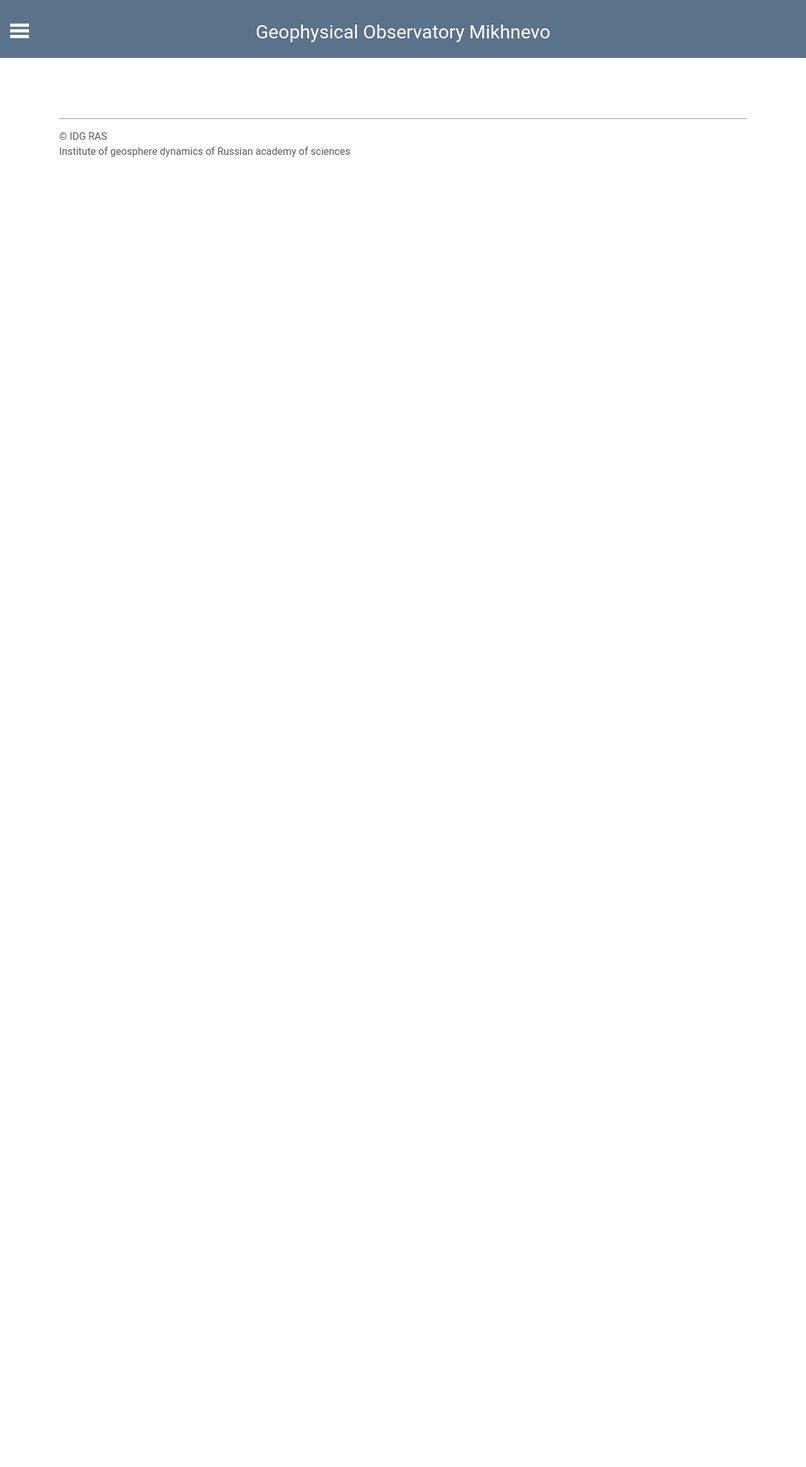
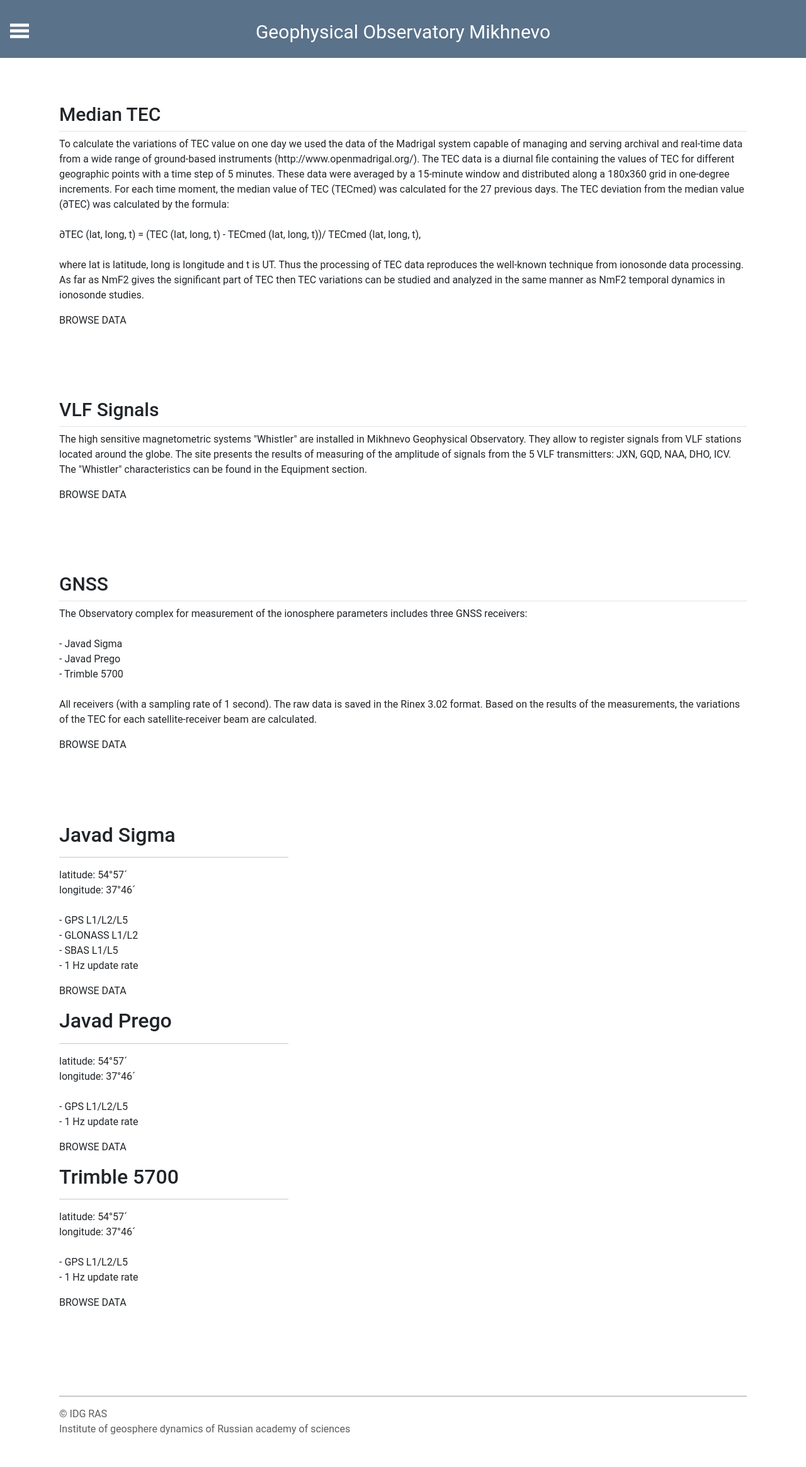
Before and after one commit to katyacoffee/WebSite, a Django app: page /equipment in a window 1280 px wide. Shown: the whole page at 63% size. Before the commit the page ends 249 px from the top, so only its background shows below. Run offline with Django 4.2, Linux system fonts and the light colour scheme; some libraries are stand-ins or nearby versions.

Commit message:
refactor

```diff
--- a/templates/equipment.html
+++ b/templates/equipment.html
@@ -4,39 +4,145 @@
     Equipment
 {% endblock %}
 
-{#<main>#}
-{#<h2 class="pb-2 border-bottom"#}
-{#    style="font-family: 'Roboto', sans-serif; font-size: 30px;">The#}
-{#    Observatory</h2>#}
-{#            <hr>#}
-{#<p style="font-family: 'Roboto', sans-serif;">The Geophysical Observatory#}
-{#    Mikhnevo was founded in 1954. The#}
-{#    Observatory is located at 80 km to#}
-{#    the south of Moscow (54 ° 57' N, 37 ° 46' E). The Observatory carries#}
-{#    out investigations of the#}
-{#    mechanisms of interrelated disturbances in the internal and external#}
-{#    geospheres of the Earth.#}
-{#    The observatory is equipped with a multifunctional measuring systems,#}
-{#    which includes:</p>#}
-{#<p style="font-family: 'Roboto', sans-serif;">- Small aperture seismic#}
-{#    array</p>#}
-{#<p style="font-family: 'Roboto', sans-serif;">- Magnetometric complex</p>#}
-{#<p style="font-family: 'Roboto', sans-serif;">- HF, LF, VLF and ELF#}
-{#    receivers</p>#}
-{#<p style="font-family: 'Roboto', sans-serif;">- Weather station</p>#}
-{#<p style="font-family: 'Roboto', sans-serif;">This equipment makes it#}
-{#    possible to carry out synchronous and#}
-{#    coordinated measurements of#}
-{#    lithospheric, atmospheric and ionospheric processes.</p>#}
+{#{% block content %}#}
+{#    <nav class="navbar navbar-default navbar-fixed-top">#}
+{#        <div class="container-fluid" id="header">#}
+{#            <div id="top-banner" class="row xs-hidden">#}
+{#                <div class="container">#}
+{#                    <img id="image-emb" src="../img/emb.png">#}
+{#                    <p id="name">Geophysical Observatory Mikhnevo</p>#}
+{#                </div>#}
+{#            </div>#}
+{#            <div id="navbar-header-wrapper" class="container">#}
+{#                <div class="navbar-header">#}
+{#                    <button id="menu-button" type="button" class="navbar-toggle" data-toggle="collapse"#}
+{#                            data-target="#header-nav">#}
+{#                        <span class="icon-bar"></span>#}
+{#                        <span class="icon-bar"></span>#}
+{#                        <span class="icon-bar"></span>#}
+{#                    </button>#}
+{#                </div>#}
+{#                <div class="collapse navbar-collapse" id="header-nav">#}
+{#                    <ul class="nav nav-justified">#}
+{#                        <li><a href="index.html">HOME</a></li>#}
+{#                        <li><a href="data.html">DATA</a></li>#}
+{#                        <li><a href="equipment.html" class="active">EQUIPMENT</a></li>#}
+{#                        <li><a href="contacts.html">CONTACTS</a></li>#}
+{#                    </ul>#}
+{#                </div>#}
+{#            </div>#}
+{#        </div>#}
+{#    </nav>#}
+{##}
+{#    <div id="main">#}
+{##}
+{#    <div class="container-fluid" id="first">#}
+{#        <div class="row">#}
+{#            <div class="container">#}
+{#                <h1>Median TEC</h1><br>#}
+{#                <div id="TEC_picture">#}
+{#                </div>#}
+{#                <p>To calculate the variations of TEC value on one day we used the data of the Madrigal system capable#}
+{#                    of managing and serving archival and real-time data from a wide range of ground-based instruments#}
+{#                    (http://www.openmadrigal.org/). The TEC data is a diurnal file containing the values of TEC for#}
+{#                    different geographic points with a time step of 5 minutes. These data were averaged by a 15-minute#}
+{#                    window and distributed along a 180x360 grid in one-degree increments. For each time moment, the#}
+{#                    median value of TEC (TECmed) was calculated for the 27 previous days. The TEC deviation from the#}
+{#                    median value (∂TEC) was calculated by the formula:<br><br>#}
+{##}
+{#                    ∂TEC (lat, long, t) = (TEC (lat, long, t) - TECmed (lat, long, t))/ TECmed (lat, long, t),<br><br>#}
+{##}
+{#                    where lat is latitude, long is longitude and t is UT. Thus the processing of TEC data reproduces the#}
+{#                    well-known technique from ionosonde data processing. As far as NmF2 gives the significant part of#}
+{#                    TEC then TEC variations can be studied and analyzed in the same manner as NmF2 temporal dynamics in#}
+{#                    ionosonde studies.</p>#}
+{#                <div class="data">#}
+{#                    <p>BROWSE DATA</p>#}
+{#                </div>#}
+{#            </div>#}
+{#        </div>#}
+{#    </div>#}
+{##}
+{#    <div class="container-fluid" id="second">#}
+{#        <div class="row">#}
+{#            <div class="container">#}
+{#                <h1>VLF Signals</h1><br>#}
+{#                <div id="map_picture">#}
+{#                </div>#}
+{#                <p>The high sensitive magnetometric systems "Whistler" are installed in Mikhnevo Geophysical#}
+{#                    Observatory. They allow to register signals from VLF stations located around the globe. The site#}
+{#                    presents the results of measuring of the amplitude of signals from the 5 VLF transmitters: JXN, GQD,#}
+{#                    NAA, DHO, ICV. The "Whistler" characteristics can be found in the Equipment section.</p>#}
+{#                <div class="data">#}
+{#                    <p>BROWSE DATA</p>#}
+{#                </div>#}
+{#            </div>#}
+{#        </div>#}
+{#    </div>#}
+{##}
+{#    <div class="container-fluid" id="third">#}
+{#        <div class="row">#}
+{#            <div class="container">#}
+{#                <h1>GNSS</h1><br>#}
+{#                <p>The Observatory complex for measurement of the ionosphere parameters includes three GNSS#}
+{#                    receivers:<br>#}
+{#                    <br>- Javad Sigma#}
+{#                    <br>- Javad Prego#}
+{#                    <br>- Trimble 5700#}
+{#                    <br><br>#}
+{#                    All receivers (with a sampling rate of 1 second). The raw data is saved in the Rinex 3.02 format.#}
+{#                    Based on the results of the measurements, the variations of the TEC for each satellite-receiver beam#}
+{#                    are calculated.</p>#}
+{#                <div class="col-md-4">#}
+{#                    <div class="box">#}
+{#                        <h2>Javad Sigma</h2>#}
+{#                        <hr>#}
+{#                        <p>latitude: 54°57´<br>#}
+{#                            longitude: 37°46´<br><br>#}
+{#                            - GPS L1/L2/L5<br>#}
+{#                            - GLONASS L1/L2<br>#}
+{#                            - SBAS L1/L5<br>#}
+{#                            - 1 Hz update rate</p>#}
+{#                        <div class="data">#}
+{#                            <p>BROWSE DATA</p>#}
+{#                        </div>#}
+{#                    </div>#}
+{#                </div>#}
+{#                <div class="col-md-4">#}
+{#                    <div class="box">#}
+{#                        <h2>Javad Prego</h2>#}
+{#                        <hr>#}
+{#                        <p>latitude: 54°57´<br>#}
+{#                            longitude: 37°46´<br><br>#}
+{#                            - GPS L1/L2/L5<br>#}
+{#                            - 1 Hz update rate</p>#}
+{#                        <div class="data">#}
+{#                            <p>BROWSE DATA</p>#}
+{#                        </div>#}
+{#                    </div>#}
+{#                </div>#}
+{#                <div class="col-md-4">#}
+{#                    <div class="box">#}
+{#                        <h2>Trimble 5700</h2>#}
+{#                        <hr>#}
+{#                        <p>latitude: 54°57´<br>#}
+{#                            longitude: 37°46´<br><br>#}
+{#                            - GPS L1/L2/L5<br>#}
+{#                            - 1 Hz update rate</p>#}
+{#                        <div class="data">#}
+{#                            <p>BROWSE DATA</p>#}
+{#                        </div>#}
+{#                    </div>#}
+{#                </div>#}
+{#            </div>#}
+{#        </div>#}
+{#    </div>#}
+{#{% endblock %}#}
 
-<div id="main">
-
-    <div class="container-fluid" id="first">
-        <div class="row">
-            <div class="container">
-                <h1 style="font-family: 'Roboto', sans-serif;">Median TEC</h1><br>
-                <div id="TEC_picture">
-                </div>
+{% block content %}
+    <div class="container px-4 py-5" id="main-contents">
+        <h2 class="pb-2 border-bottom"
+            style="font-family: 'Roboto', sans-serif; font-size: 30px;">Median TEC</h2>
         <p style="font-family: 'Roboto', sans-serif;">To calculate the variations
             of TEC value on one day we used the data of the Madrigal system
             capable
@@ -54,7 +160,6 @@
 
             ∂TEC (lat, long, t) = (TEC (lat, long, t) - TECmed (lat, long, t))/
             TECmed (lat, long, t),<br><br>
-
             where lat is latitude, long is longitude and t is UT. Thus the
             processing of TEC data reproduces the
             well-known technique from ionosonde data processing. As far as NmF2
@@ -66,15 +171,10 @@
             <p style="font-family: 'Roboto', sans-serif;">BROWSE DATA</p>
         </div>
     </div>
-        </div>
-    </div>
-
-    <div class="container-fluid" id="second">
-        <div class="row">
-            <div class="container">
-                <h1 style="font-family: 'Roboto', sans-serif;">VLF Signals</h1><br>
-                <div id="map_picture">
-                </div>
+    <div class="container px-4 py-5" id="main-contents">
+        <h2 class="pb-2 border-bottom"
+            style="font-family: 'Roboto', sans-serif; font-size: 30px;">VLF Signals</h2>
+        {#        <hr>#}
         <p style="font-family: 'Roboto', sans-serif;">The high sensitive
             magnetometric systems "Whistler" are installed in Mikhnevo Geophysical
             Observatory. They allow to register signals from VLF stations located
@@ -84,16 +184,12 @@
             NAA, DHO, ICV. The "Whistler" characteristics can be found in the
             Equipment section.</p>
         <div class="data">
-                    <p>BROWSE DATA</p>
+            <p style="font-family: 'Roboto', sans-serif;">BROWSE DATA</p>
         </div>
     </div>
-        </div>
-    </div>
-
-    <div class="container-fluid" id="third">
-        <div class="row">
-            <div class="container">
-                <h1 style="font-family: 'Roboto', sans-serif;">GNSS</h1><br>
+    <div class="container px-4 py-5" id="main-contents">
+        <h2 class="pb-2 border-bottom"
+            style="font-family: 'Roboto', sans-serif; font-size: 30px;">GNSS</h2>
         <p style="font-family: 'Roboto', sans-serif;">The Observatory complex for
             measurement of the ionosphere parameters includes three GNSS
             receivers:<br>
@@ -106,6 +202,14 @@
             Based on the results of the measurements, the variations of the TEC
             for each satellite-receiver beam
             are calculated.</p>
+        <div class="data">
+            <p style="font-family: 'Roboto', sans-serif;">BROWSE DATA</p>
+        </div>
+    </div>
+
+    {#    <div id="main">#}
+
+    <div class="container px-4 py-5" id="main-contents">
         <div class="col-md-4">
             <div class="box">
                 <h2 style="font-family: 'Roboto', sans-serif;">Javad Sigma</h2>
@@ -149,6 +253,4 @@
         </div>
     </div>
     </div>
-    </div>
-</div>
-{#</main>#}
+{% endblock %}
--- a/templates/index.html
+++ b/templates/index.html
@@ -245,7 +245,7 @@
                 </div>
                 <div>
                     <a href="/date-selection" class="btn btn-primary"
-                       style="font-family: 'Roboto', sans-serif; font-size: 18px; background-color: #5a728a; border: #5a728a; width: 150px; height: 45px; justify-content: center; align-items: center">
+                       style="font-family: 'Roboto', sans-serif; font-size: 18px; background-color: #5a728a; border: #5a728a; width: 150px; height: 45px; margin: auto; display: inline-flex; justify-content: center; align-items: center">
                         VLF data
                     </a>
                 </div>
--- /dev/null
+++ b/tutorial-env/pyvenv.cfg
@@ -0,0 +1,5 @@
+home = C:\Users\Ekaterina\AppData\Local\Programs\Python\Python311
+include-system-site-packages = false
+version = 3.11.1
+executable = C:\Users\Ekaterina\AppData\Local\Programs\Python\Python311\python.exe
+command = C:\Users\Ekaterina\AppData\Local\Programs\Python\Python311\python.exe -m venv C:\Users\Ekaterina\Desktop\dev\WebSite\tutorial-env
```
Also changed, not shown: 9 other files. Lines whose indentation alone changed are shown as unchanged.
